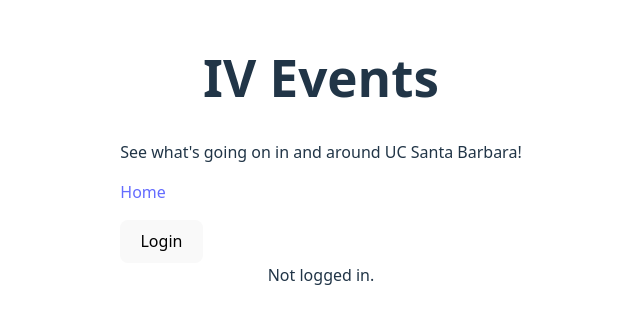
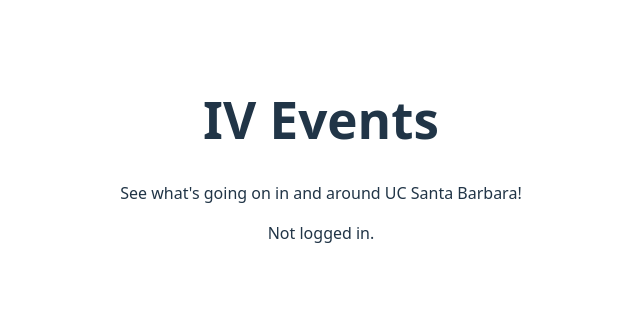
Before and after one commit to AbhiramA02/IVEvents, a React app in the folder frontend/: page / in a window 1280 px wide. Shown: the part 249-572 px from the top of the page, without its empty margins (319-959 px from the left). Built offline with nearby package versions, Linux system fonts and the light colour scheme; no server answers; the HTML template or start-up script is replaced by a standard one.

Commit message:
editing page

```diff
--- a/frontend/src/App.jsx
+++ b/frontend/src/App.jsx
@@ -29,8 +29,6 @@
     <div style = {{fontFamily: "system-ui", padding: 24}}>
       <h1>IV Events</h1>
       <p>See what's going on in and around UC Santa Barbara!</p>
-      <Navbar />
-      <AuthButtons />
       {user ? <div>Logged in as {user.email}.</div> : <div>Not logged in.</div>}
     </div>
   )
```
